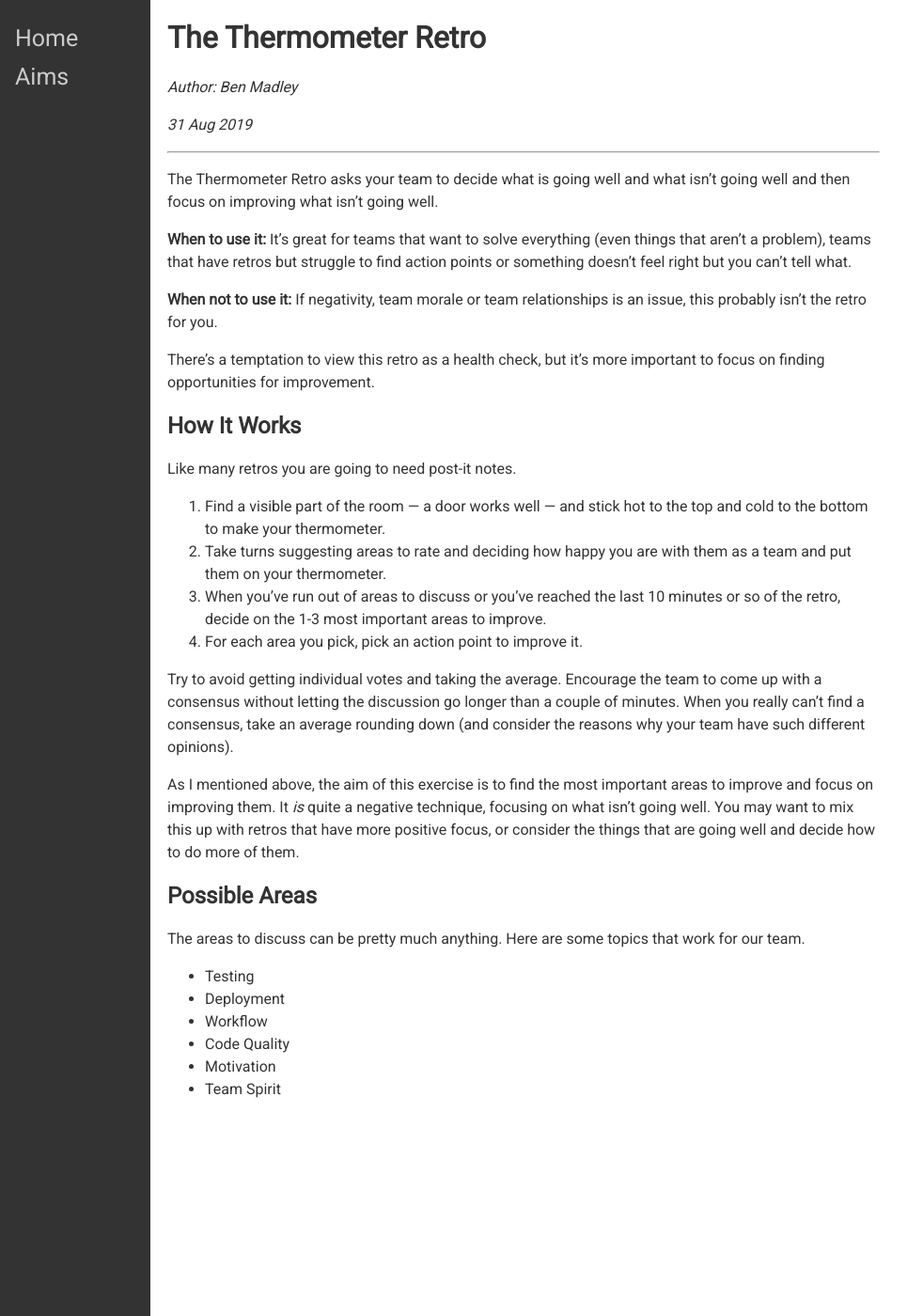
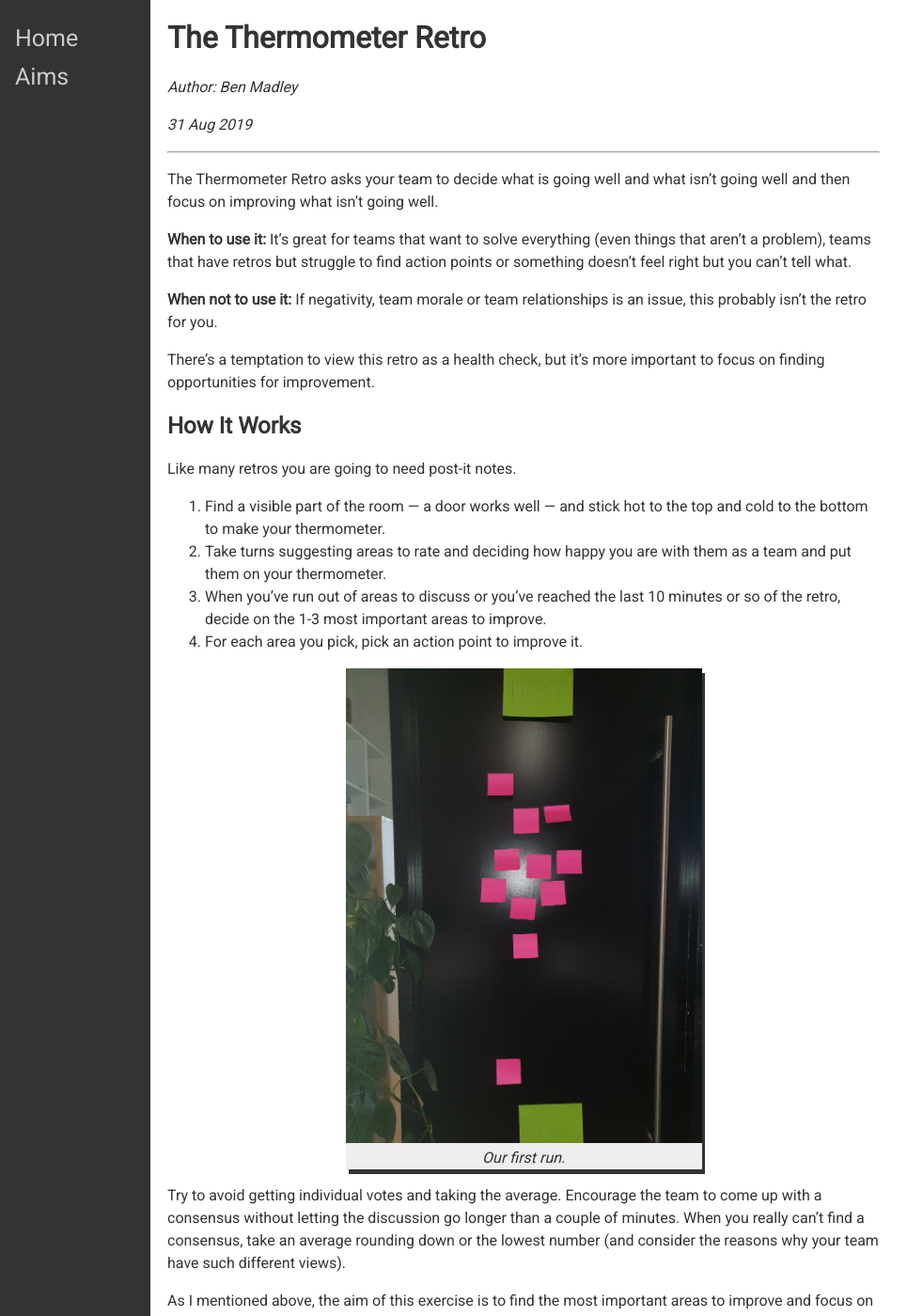
Before and after one commit to FleaRex/PersonalBlog, a Jekyll site: the page built from _posts/2019-08-31-thermometerRetro.md, in a window 1280 px wide and 1400 px high. Shown: the whole window at 94% size, without its empty margins (0-982 px from the left). Built offline with Jekyll 4.4.1, drawn with Linux system fonts in a browser that asks for light colours.

Commit message:
Add image to Thermometer retro.

```diff
--- a/_posts/2019-08-31-thermometerRetro.md
+++ b/_posts/2019-08-31-thermometerRetro.md
@@ -22,7 +22,9 @@ Like many retros you are going to need post-it notes.
 3. When you've run out of areas to discuss or you've reached the last 10 minutes or so of the retro, decide on the 1-3 most important areas to improve.
 4. For each area you pick, pick an action point to improve it.
 
-Try to avoid getting individual votes and taking the average. Encourage the team to come up with a consensus without letting the discussion go longer than a couple of minutes. When you really can't find a consensus, take an average rounding down (and consider the reasons why your team have such different opinions).
+<div style="width: 50%; margin: 0 auto;">{% picture Our first run.|/assets/images/thermometerRetro/ExampleThermometer.jpg %}</div>
+
+Try to avoid getting individual votes and taking the average. Encourage the team to come up with a consensus without letting the discussion go longer than a couple of minutes. When you really can't find a consensus, take an average rounding down or the lowest number (and consider the reasons why your team have such different views).
 
 As I mentioned above, the aim of this exercise is to find the most important areas to improve and focus on improving them. It *is* quite a negative technique, focusing on what isn't going well. You may want to mix this up with retros that have more positive focus, or consider the things that are going well and decide how to do more of them.
 
```
Also changed, not shown: assets/images/thermometerRetro/ExampleThermometer.jpg (added).
